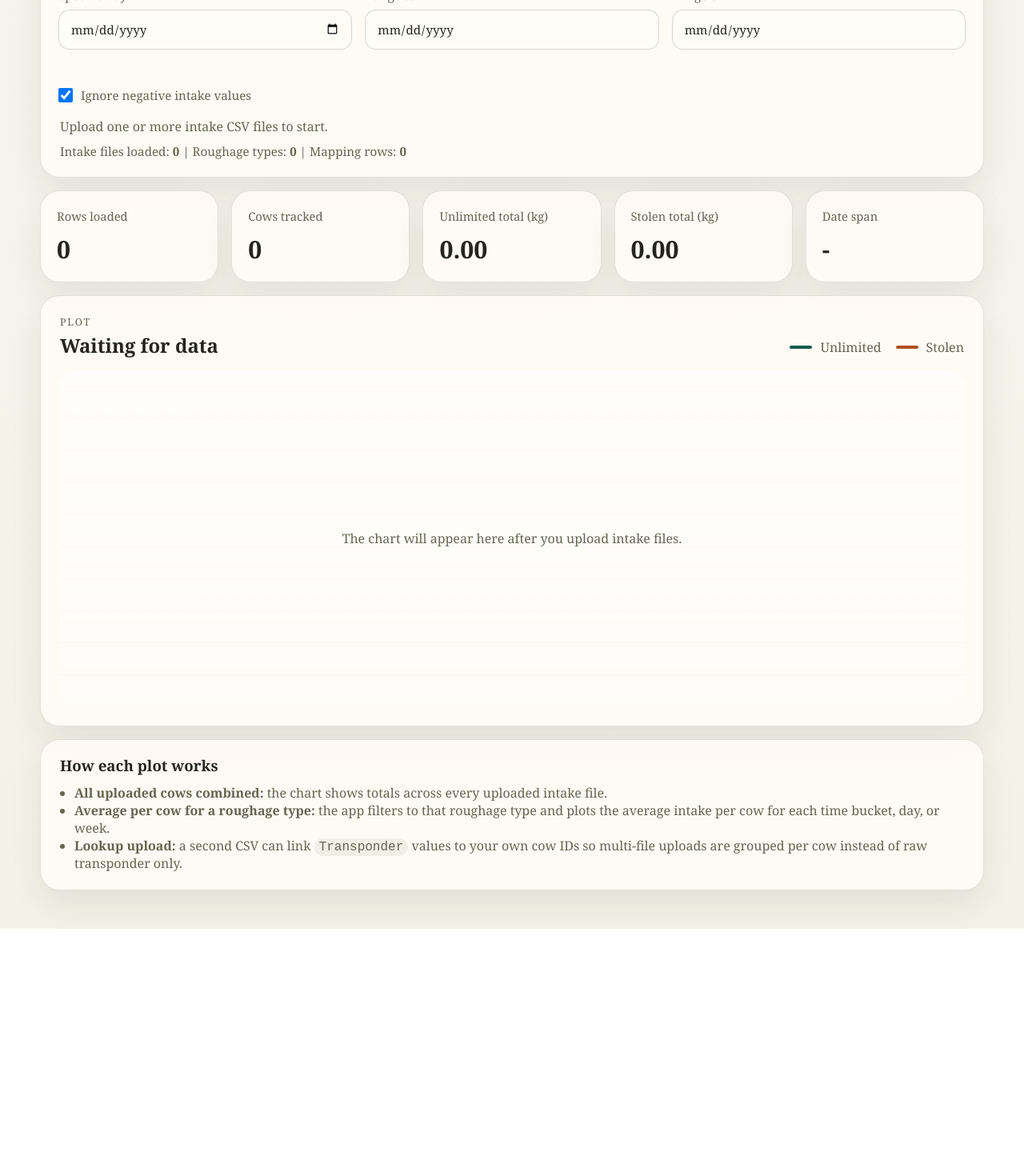
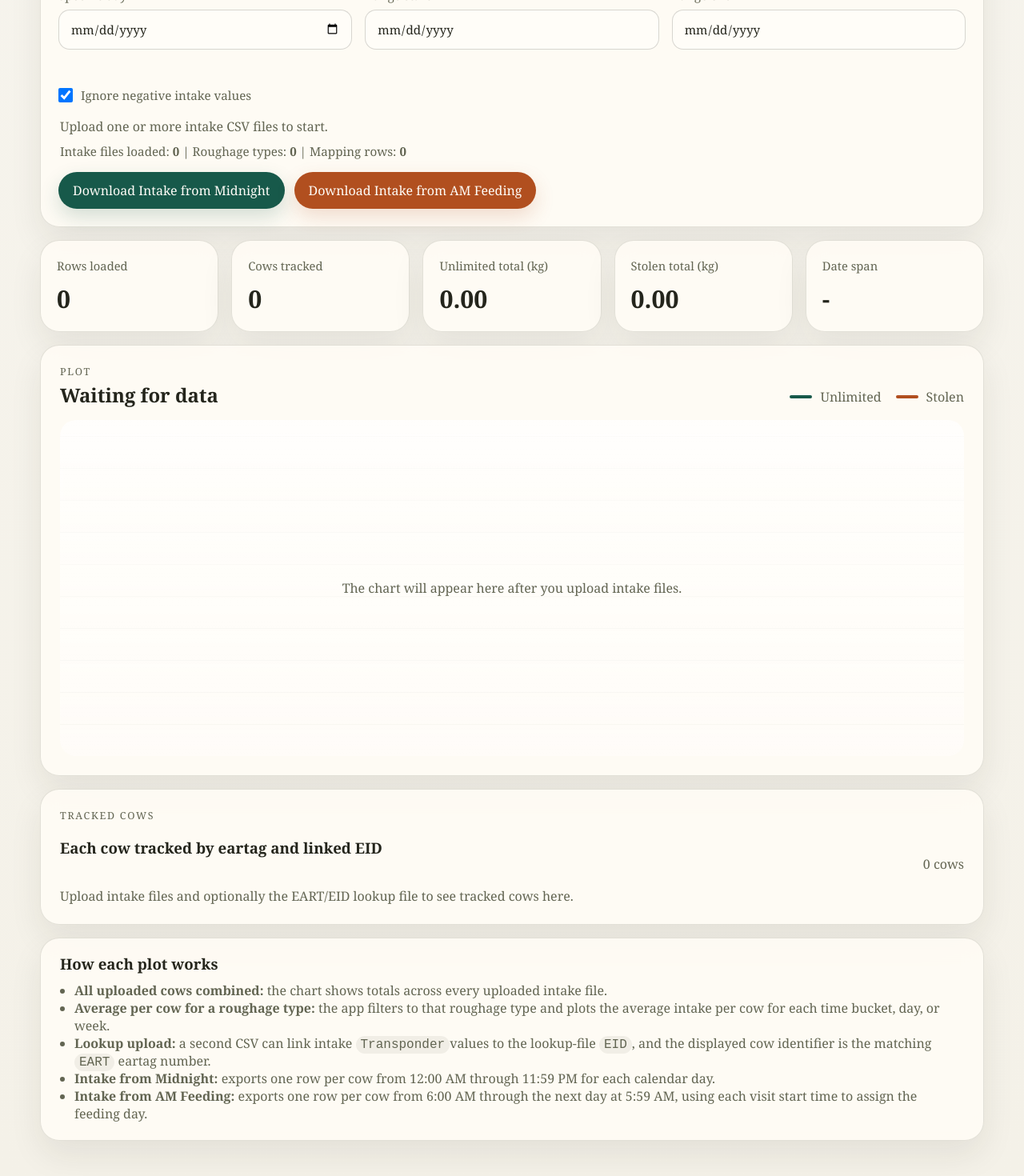
Before and after one commit to Sarmikasoglou/Daily_Intake_Analysis, a Next.js app: page / in a window 1280 px wide. Shown: the part 1044-2514 px from the top of the page at 80% size. Before the commit the page ends 2205 px from the top, so only its background shows below. Built offline with nearby package versions, Linux system fonts and the light colour scheme.

Commit message:
Add Midnight and AM Feeding intake reports

```diff
--- a/app/globals.css
+++ b/app/globals.css
@@ -31,6 +31,10 @@ button,
 input,
 select {
   font: inherit;
+}
+
+button {
+  cursor: pointer;
 }
 
 .app-shell {
@@ -143,6 +147,35 @@ select:focus {
   font-size: 0.95rem;
 }
 
+.action-row {
+  margin-top: 16px;
+  display: flex;
+  gap: 12px;
+  flex-wrap: wrap;
+}
+
+.action-button {
+  border: 0;
+  border-radius: 999px;
+  padding: 12px 18px;
+  background: var(--accent);
+  color: #fffdf8;
+  box-shadow: 0 10px 24px rgba(23, 89, 74, 0.18);
+}
+
+.action-button:hover {
+  background: #124b3e;
+}
+
+.action-button-secondary {
+  background: var(--stolen);
+  box-shadow: 0 10px 24px rgba(177, 79, 31, 0.18);
+}
+
+.action-button-secondary:hover {
+  background: #944118;
+}
+
 .stats-grid {
   display: grid;
   grid-template-columns: repeat(4, minmax(0, 1fr));
@@ -172,6 +205,63 @@ select:focus {
 .chart-panel {
   margin-top: 16px;
   padding: 24px;
+}
+
+.tracked-panel {
+  margin-top: 16px;
+  padding: 24px;
+}
+
+.tracked-header {
+  display: flex;
+  justify-content: space-between;
+  align-items: flex-end;
+  gap: 16px;
+  margin-bottom: 18px;
+}
+
+.tracked-count {
+  margin: 0;
+  color: var(--muted);
+}
+
+.tracked-grid {
+  display: grid;
+  grid-template-columns: repeat(3, minmax(0, 1fr));
+  gap: 14px;
+}
+
+.tracked-card {
+  padding: 16px;
+  border: 1px solid rgba(36, 37, 28, 0.12);
+  border-radius: 18px;
+  background: rgba(255, 255, 255, 0.56);
+}
+
+.tracked-card strong {
+  display: block;
+  font-size: 1.3rem;
+  margin: 4px 0 8px;
+}
+
+.tracked-label,
+.tracked-meta {
+  display: block;
+  color: var(--muted);
+}
+
+.tracked-label {
+  font-size: 0.82rem;
+  text-transform: uppercase;
+  letter-spacing: 0.08em;
+}
+
+.tracked-meta {
+  font-size: 0.92rem;
+}
+
+.empty-inline {
+  color: var(--muted);
 }
 
 .chart-header {
@@ -305,6 +395,10 @@ select:focus {
     grid-template-columns: repeat(2, minmax(0, 1fr));
   }
 
+  .tracked-grid {
+    grid-template-columns: repeat(2, minmax(0, 1fr));
+  }
+
   .field-wide {
     grid-column: span 2;
   }
@@ -321,6 +415,10 @@ select:focus {
     grid-template-columns: 1fr;
   }
 
+  .action-row {
+    flex-direction: column;
+  }
+
   .field-wide {
     grid-column: span 1;
   }
@@ -330,7 +428,17 @@ select:focus {
     flex-direction: column;
   }
 
+  .tracked-header {
+    align-items: start;
+    flex-direction: column;
+  }
+
+  .tracked-grid {
+    grid-template-columns: 1fr;
+  }
+
   .chart-panel,
+  .tracked-panel,
   .controls,
   .notes,
   .stat-card {
--- a/app/page.js
+++ b/app/page.js
@@ -30,9 +30,27 @@ export default function Page() {
   const [summary, setSummary] = useState(emptySummary);
 
   const mappingByTransponder = useMemo(() => buildMappingLookup(mappingRows), [mappingRows]);
+  const enrichedRows = useMemo(() => enrichRows(rows, mappingByTransponder), [rows, mappingByTransponder]);
+  const processedRows = useMemo(
+    () => getProcessedRows(enrichedRows, unitMode, ignoreNegative),
+    [enrichedRows, unitMode, ignoreNegative]
+  );
+  const filteredRows = useMemo(
+    () => filterRowsByScope(processedRows, analysisScope),
+    [processedRows, analysisScope]
+  );
   const roughageOptions = useMemo(() => {
     return Array.from(new Set(rows.map((row) => row.roughageType).filter(Boolean))).sort();
   }, [rows]);
+  const trackedCows = useMemo(() => buildTrackedCowList(enrichedRows), [enrichedRows]);
+  const midnightReportRows = useMemo(
+    () => buildDailyCowReportRows(processedRows, getMidnightReportDateKey),
+    [processedRows]
+  );
+  const amFeedingReportRows = useMemo(
+    () => buildDailyCowReportRows(processedRows, getAmFeedingReportDateKey),
+    [processedRows]
+  );
 
   useEffect(() => {
     if (!rows.length) {
@@ -43,9 +61,6 @@ export default function Page() {
       return;
     }
 
-    const enrichedRows = enrichRows(rows, mappingByTransponder);
-    const processedRows = getProcessedRows(enrichedRows, unitMode, ignoreNegative);
-    const filteredRows = filterRowsByScope(processedRows, analysisScope);
     setSummary(buildSummary(filteredRows));
 
     if (!filteredRows.length) {
@@ -132,6 +147,44 @@ export default function Page() {
     }
   }
 
+  function handleDownloadReport(reportType) {
+    const reportRows = reportType === "am-feeding" ? amFeedingReportRows : midnightReportRows;
+    const reportName =
+      reportType === "am-feeding" ? "Intake from AM Feeding" : "Intake from Midnight";
+    const fileName =
+      reportType === "am-feeding" ? "intake_from_am_feeding.csv" : "intake_from_midnight.csv";
+
+    if (!reportRows.length) {
+      setStatusText(`Upload intake files first so the app can generate ${reportName}.`);
+      return;
+    }
+
+    const csv = toCsv(
+      reportRows,
+      [
+        "report_day",
+        "eartag",
+        "transponder_eid",
+        "roughage_types",
+        "unlimited_intake_kg",
+        "stolen_intake_kg",
+        "total_intake_kg",
+        "source_files",
+      ]
+    );
+
+    const blob = new Blob([csv], { type: "text/csv;charset=utf-8;" });
+    const url = URL.createObjectURL(blob);
+    const link = document.createElement("a");
+    link.href = url;
+    link.download = fileName;
+    document.body.appendChild(link);
+    link.click();
+    link.remove();
+    URL.revokeObjectURL(url);
+    setStatusText(`Downloaded ${reportName} with ${reportRows.length} cow-day rows.`);
+  }
+
   return (
     <main className="app-shell">
       <section className="hero">
@@ -154,7 +207,7 @@ export default function Page() {
           </label>
 
           <label className="field field-wide">
-            <span>Upload transponder to cow ID lookup</span>
+            <span>Upload transponder to eartag lookup</span>
             <input type="file" accept=".csv,text/csv" onChange={handleMappingUpload} />
           </label>
 
@@ -235,6 +288,22 @@ export default function Page() {
           {" | "}
           Mapping rows: <strong>{mappingRows.length}</strong>
         </p>
+        <div className="action-row">
+          <button
+            className="action-button"
+            type="button"
+            onClick={() => handleDownloadReport("midnight")}
+          >
+            Download Intake from Midnight
+          </button>
+          <button
+            className="action-button action-button-secondary"
+            type="button"
+            onClick={() => handleDownloadReport("am-feeding")}
+          >
+            Download Intake from AM Feeding
+          </button>
+        </div>
       </section>
 
       <section className="stats-grid stats-grid-wide">
@@ -289,6 +358,32 @@ export default function Page() {
         </div>
       </section>
 
+      <section className="panel tracked-panel">
+        <div className="tracked-header">
+          <div>
+            <p className="eyebrow">Tracked Cows</p>
+            <h3>Each cow tracked by eartag and linked EID</h3>
+          </div>
+          <p className="tracked-count">{trackedCows.length} cows</p>
+        </div>
+        {trackedCows.length ? (
+          <div className="tracked-grid">
+            {trackedCows.map((cow) => (
+              <article key={`${cow.eartag}-${cow.transponder}`} className="tracked-card">
+                <span className="tracked-label">Eartag</span>
+                <strong>{cow.eartag}</strong>
+                <span className="tracked-meta">EID / transponder: {cow.transponder}</span>
+                <span className="tracked-meta">Rows: {cow.rowCount}</span>
+              </article>
+            ))}
+          </div>
+        ) : (
+          <div className="empty-inline">
+            Upload intake files and optionally the EART/EID lookup file to see tracked cows here.
+          </div>
+        )}
+      </section>
+
       <section className="panel notes">
         <h3>How each plot works</h3>
         <ul>
@@ -301,8 +396,17 @@ export default function Page() {
             type and plots the average intake per cow for each time bucket, day, or week.
           </li>
           <li>
-            <strong>Lookup upload:</strong> a second CSV can link <code>Transponder</code> values to
-            your own cow IDs so multi-file uploads are grouped per cow instead of raw transponder only.
+            <strong>Lookup upload:</strong> a second CSV can link intake <code>Transponder</code>
+            values to the lookup-file <code>EID</code>, and the displayed cow identifier is the
+            matching <code>EART</code> eartag number.
+          </li>
+          <li>
+            <strong>Intake from Midnight:</strong> exports one row per cow from 12:00 AM through
+            11:59 PM for each calendar day.
+          </li>
+          <li>
+            <strong>Intake from AM Feeding:</strong> exports one row per cow from 6:00 AM through
+            the next day at 5:59 AM, using each visit start time to assign the feeding day.
           </li>
         </ul>
       </section>
@@ -458,7 +562,7 @@ function mapIntakeRow(row, sourceFile) {
     intakeRaw,
     roughageType: String(row["Roughage type"] || "").trim(),
     transponder,
-    cowId: transponder || "Unknown",
+    eartag: transponder || "Unknown",
     sourceFile,
   };
 }
@@ -507,7 +611,7 @@ function buildMappingLookup(mappingRows) {
 function enrichRows(rows, mappingLookup) {
   return rows.map((row) => ({
     ...row,
-    cowId: mappingLookup.get(row.transponder) || row.transponder || "Unknown",
+    eartag: mappingLookup.get(row.transponder) || row.transponder || "Unknown",
   }));
 }
 
@@ -541,7 +645,7 @@ function buildSummary(rows) {
 
   const unlimitedTotal = rows.filter((row) => row.unlimited).reduce((sum, row) => sum + row.intakeKg, 0);
   const stolenTotal = rows.filter((row) => row.stolen).reduce((sum, row) => sum + row.intakeKg, 0);
-  const cowCount = new Set(rows.map((row) => row.cowId)).size;
+  const cowCount = new Set(rows.map((row) => row.eartag)).size;
 
   return {
     rowsLoaded: rows.length.toLocaleString(),
@@ -583,7 +687,7 @@ function buildSpecificDaySeries(rows, dayKey, scope) {
     };
   }
 
-  const cowCount = new Set(dayRows.map((row) => row.cowId)).size || 1;
+  const cowCount = new Set(dayRows.map((row) => row.eartag)).size || 1;
   const buckets = Array.from(groupRowsBy(dayRows, (row) => row.timeBucketKey).entries())
     .sort((a, b) => a[0].localeCompare(b[0]));
   let unlimitedRunning = 0;
@@ -690,7 +794,7 @@ function summarizeByDay(rows, averagePerCow) {
     if (row.stolen) {
       bucket.stolen += row.intakeKg;
     }
-    bucket.cows.add(row.cowId);
+    bucket.cows.add(row.eartag);
     summary.set(row.dateKey, bucket);
   });
 
@@ -715,6 +819,83 @@ function summarizeByDay(rows, averagePerCow) {
       ];
     })
   );
+}
+
+function buildTrackedCowList(rows) {
+  const grouped = new Map();
+
+  rows.forEach((row) => {
+    const key = `${row.eartag}__${row.transponder}`;
+    const bucket = grouped.get(key) || {
+      eartag: row.eartag || "Unknown",
+      transponder: row.transponder || "Unknown",
+      rowCount: 0,
+    };
+    bucket.rowCount += 1;
+    grouped.set(key, bucket);
+  });
+
+  return Array.from(grouped.values()).sort((a, b) => String(a.eartag).localeCompare(String(b.eartag)));
+}
+
+function buildDailyCowReportRows(rows, getReportDateKey) {
+  const grouped = new Map();
+
+  rows.forEach((row) => {
+    const reportDay = getReportDateKey(row.timestamp);
+    const key = `${reportDay}__${row.eartag}`;
+    const bucket = grouped.get(key) || {
+      report_day: reportDay,
+      eartag: row.eartag || "Unknown",
+      transponderSet: new Set(),
+      roughageSet: new Set(),
+      sourceFileSet: new Set(),
+      unlimited: 0,
+      stolen: 0,
+    };
+
+    bucket.transponderSet.add(row.transponder || "Unknown");
+    bucket.sourceFileSet.add(row.sourceFile || "");
+    if (row.roughageType) {
+      bucket.roughageSet.add(row.roughageType);
+    }
+    if (row.unlimited) {
+      bucket.unlimited += row.intakeKg;
+    }
+    if (row.stolen) {
+      bucket.stolen += row.intakeKg;
+    }
+
+    grouped.set(key, bucket);
+  });
+
+  return Array.from(grouped.values())
+    .sort((a, b) => {
+      const dateCompare = a.report_day.localeCompare(b.report_day);
+      return dateCompare || String(a.eartag).localeCompare(String(b.eartag));
+    })
+    .map((row) => ({
+      report_day: row.report_day,
+      eartag: row.eartag,
+      transponder_eid: Array.from(row.transponderSet).sort().join(" | "),
+      roughage_types: Array.from(row.roughageSet).sort().join(" | "),
+      unlimited_intake_kg: formatNumber(row.unlimited),
+      stolen_intake_kg: formatNumber(row.stolen),
+      total_intake_kg: formatNumber(row.unlimited + row.stolen),
+      source_files: Array.from(row.sourceFileSet).sort().join(" | "),
+    }));
+}
+
+function getMidnightReportDateKey(timestamp) {
+  return toDateKey(timestamp);
+}
+
+function getAmFeedingReportDateKey(timestamp) {
+  const reportDate = new Date(timestamp);
+  if (reportDate.getHours() < 6) {
+    reportDate.setDate(reportDate.getDate() - 1);
+  }
+  return toDateKey(reportDate);
 }
 
 function groupRowsBy(rows, getKey) {
@@ -813,7 +994,28 @@ function formatNumber(value) {
   return Number(value).toLocaleString(undefined, {
     minimumFractionDigits: 2,
     maximumFractionDigits: 2,
+    useGrouping: false,
   });
+}
+
+function toCsv(rows, headers) {
+  const lines = [headers.join(",")];
+  rows.forEach((row) => {
+    lines.push(
+      headers
+        .map((header) => escapeCsvValue(row[header] ?? ""))
+        .join(",")
+    );
+  });
+  return lines.join("\r\n");
+}
+
+function escapeCsvValue(value) {
+  const text = String(value);
+  if (/[",\r\n]/.test(text)) {
+    return `"${text.replace(/"/g, '""')}"`;
+  }
+  return text;
 }
 
 function countDistinct(rows, key) {
```
Also changed, not shown: 1 other file (tests, documents, lock files or other folders).
